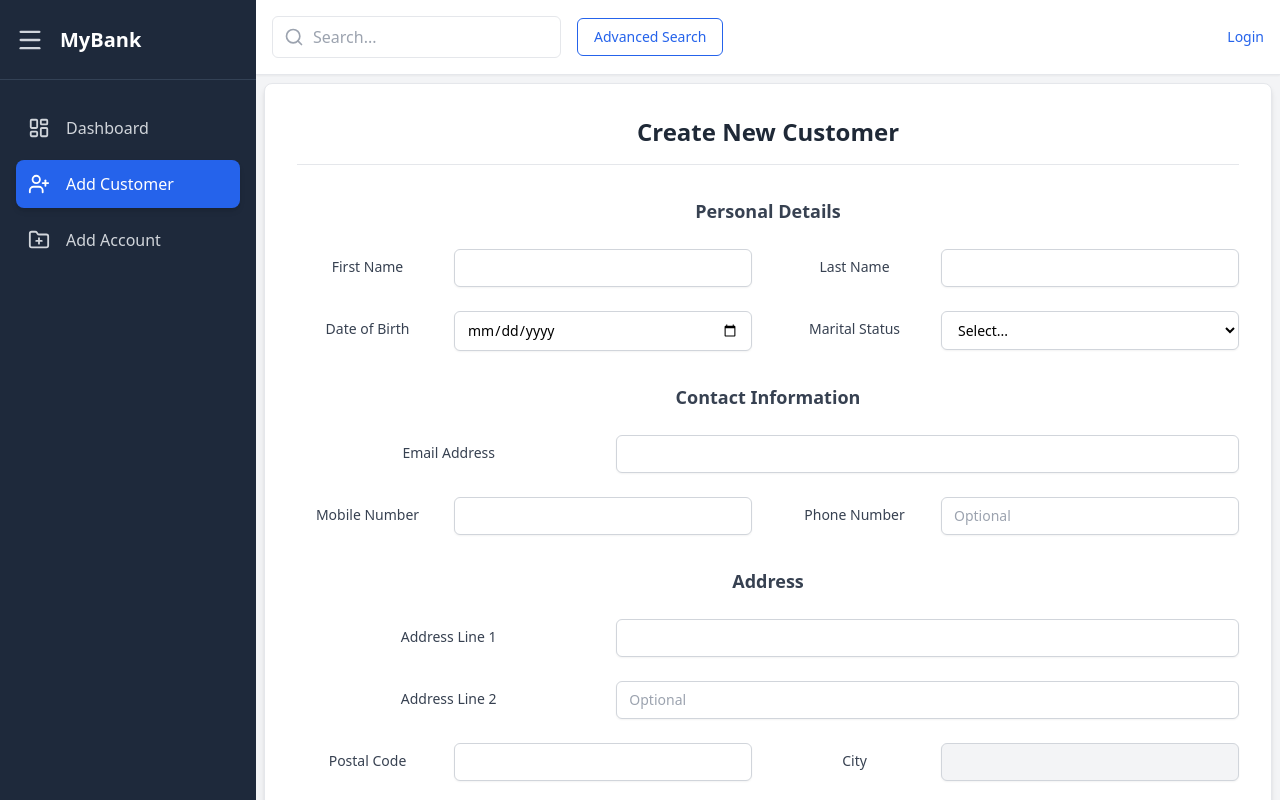
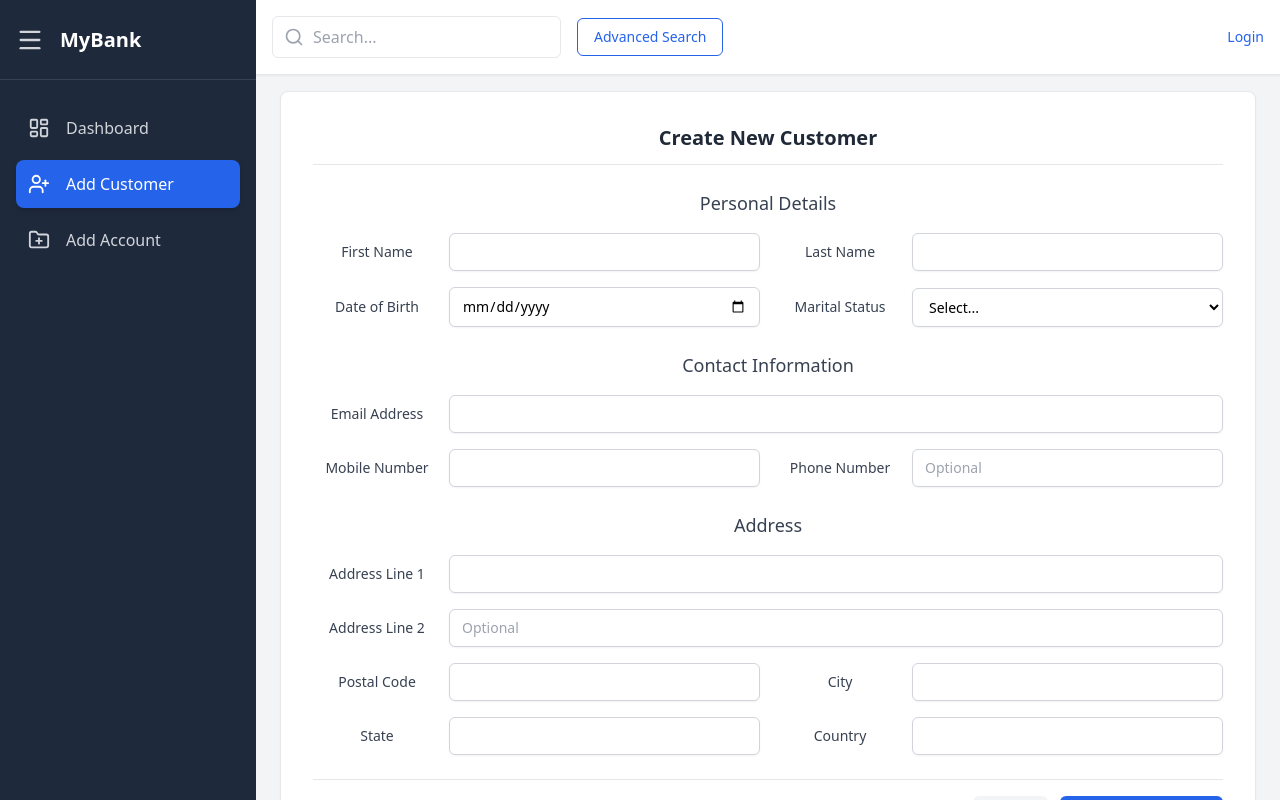
Before and after one commit to himanshu-hembram/BankingApp, a React (Vite) app in the folder Frontend/: page /customer in a window 1280 px wide. Shown: the top 800 px of the page. Built offline with nearby package versions, Linux system fonts and the light colour scheme; no server answers.

Commit message:
layout fixed

```diff
--- a/Frontend/src/layout/Layout.jsx
+++ b/Frontend/src/layout/Layout.jsx
@@ -10,19 +10,20 @@ function Layout({ children }) {
   };
 
   return (
-    <div className="relative min-h-screen bg-gray-100 font-sans">
-      {/* Sidebar is now position: fixed */}
+    <div className="relative min-h-screen bg-gray-100 font-sans flex">
+      {/* Sidebar */}
       <Sidebar isOpen={isSidebarOpen} toggleSidebar={toggleSidebar} />
 
-      {/* Main Content Area */}
+      {/* Main Content */}
       <div
         className={`flex-1 flex flex-col transition-all duration-300 ease-in-out ${
-          isSidebarOpen ? 'pl-64' : 'pl-20'
+          isSidebarOpen ? 'ml-64' : 'ml-20'
         }`}
       >
         <Header />
         <main className="flex-1 overflow-y-auto">
-          <div className="container px-2 py-2">
+          {/* Full width content wrapper */}
+          <div className="w-full px-4 py-4 md:px-6">
             {children}
           </div>
         </main>
--- a/Frontend/src/pages/AddCustomerPage.jsx
+++ b/Frontend/src/pages/AddCustomerPage.jsx
@@ -1,12 +1,12 @@
 import React, { useState } from 'react';
 import { Loader2, Save, X, CheckCircle } from 'lucide-react';
-import api from '../lib/api'; // We will use this to make the API call
+import api from '../lib/api';
 
 const POSTAL_CODE_API = 'https://api.zippopotam.us/in/';
 
 const initialFormState = {
-  firstName: '', lastName: '', address1: '', address2: '', emailId: '', phone: '',
-  mobile: '', dob: '', maritalStatus: '', postalCode: '', city: '', state: '', country: '',
+  FirstName: '', LastName: '', Address1: '', Address2: '', EmailID: '', Phone: '',
+  Mobile: '', DOB: '', MaritalStatus: '', ZIPCode: '', CityName: '', StateName: '', CountryName: '',
 };
 
 function AddCustomerPage() {
@@ -26,15 +26,24 @@ function AddCustomerPage() {
     const postalCode = e.target.value;
     handleChange(e);
     if (postalCode.length > 5) {
-      setIsPostalLoading(true); setPostalError('');
+      setIsPostalLoading(true);
+      setPostalError('');
       try {
         const response = await fetch(`${POSTAL_CODE_API}${postalCode}`);
         if (!response.ok) throw new Error('Invalid Postal Code');
         const data = await response.json();
         const location = data.places[0];
-        setFormData(prev => ({ ...prev, city: location['place name'], state: location['state'], country: data['country'] }));
-      } catch (err) { setPostalError(err.message); }
-      finally { setIsPostalLoading(false); }
+        setFormData(prev => ({
+          ...prev,
+          CityName: location['place name'],
+          StateName: location['state'],
+          CountryName: data['country'],
+        }));
+      } catch (err) {
+        setPostalError(err.message);
+      } finally {
+        setIsPostalLoading(false);
+      }
     }
   };
 
@@ -45,17 +54,13 @@ function AddCustomerPage() {
     setSuccessMessage('');
 
     try {
-      // The API call is now made directly in this file using the 'api' instance.
-      // Replace '/api/customers' with your actual backend endpoint.
-      console.log('Submitting form data:', formData);
       await api.post('/customers', formData);
-
       setSuccessMessage('Customer has been saved successfully!');
-      setFormData(initialFormState); // Reset form on success
-
+      setFormData(initialFormState);
     } catch (err) {
-      // Check for a specific error message from the backend, otherwise show a generic one.
-      const errorMessage = err.response?.data?.detail || 'Failed to save customer. Please try again.';
+      const errorMessage =
+        err.response?.data?.detail ||
+        'Failed to save customer. Please try again.';
       setSubmitError(errorMessage);
     } finally {
       setIsSubmitting(false);
@@ -63,48 +68,62 @@ function AddCustomerPage() {
   };
 
   return (
-    <div className="max-w-5xl mx-auto">
-      <div className="bg-white p-6 md:p-8 rounded-lg shadow-md border border-gray-200">
-        <h3 className="text-2xl font-semibold text-gray-800 border-b pb-4 mb-8">Create New Customer</h3>
-        <form onSubmit={handleSubmit} className="space-y-8">
-
+    <div className="w-full h-full">
+      <div className="bg-white p-6 md:p-8 rounded-lg shadow-sm border border-gray-200 w-full">
+        <h3 className="text-xl font-semibold text-gray-800 border-b pb-3 mb-6">
+          Create New Customer
+        </h3>
+        <form onSubmit={handleSubmit} className="space-y-6">
+          {/* Personal Details */}
           <fieldset>
-            <legend className="text-lg font-semibold text-gray-700 mb-6">Personal Details</legend>
-            <div className="grid grid-cols-1 md:grid-cols-2 gap-x-8 gap-y-6">
-              <FormField label="First Name" name="FirstName" value={formData.firstName} onChange={handleChange} required />
-              <FormField label="Last Name" name="LastName" value={formData.lastName} onChange={handleChange} required />
-              <FormField label="Date of Birth" name="DOB" type="date" value={formData.dob} onChange={handleChange} required />
-              <FormField label="Marital Status" name="MaritalStatus" type="select" value={formData.maritalStatus} onChange={handleChange} required>
-                <option value="">Select...</option><option value="Single">Single</option><option value="Married">Married</option><option value="Divorced">Divorced</option>
+            <legend className="text-lg font-medium text-gray-700 mb-4">
+              Personal Details
+            </legend>
+            <div className="grid grid-cols-1 md:grid-cols-2 gap-4">
+              <FormField label="First Name" name="FirstName" value={formData.FirstName} onChange={handleChange} required />
+              <FormField label="Last Name" name="LastName" value={formData.LastName} onChange={handleChange} required />
+              <FormField label="Date of Birth" name="DOB" type="date" value={formData.DOB} onChange={handleChange} required />
+              <FormField label="Marital Status" name="MaritalStatus" type="select" value={formData.MaritalStatus} onChange={handleChange} required>
+                <option value="">Select...</option>
+                <option value="Single">Single</option>
+                <option value="Married">Married</option>
+                <option value="Divorced">Divorced</option>
               </FormField>
             </div>
           </fieldset>
 
+          {/* Contact */}
           <fieldset>
-            <legend className="text-lg font-semibold text-gray-700 mb-6">Contact Information</legend>
-            <div className="grid grid-cols-1 md:grid-cols-2 gap-x-8 gap-y-6">
-              <FormField label="Email Address" name="EmailID" type="email" value={formData.emailId} onChange={handleChange} required className="md:col-span-2"/>
-              <FormField label="Mobile Number" name="Mobile" type="tel" value={formData.mobile} onChange={handleChange} required />
-              <FormField label="Phone Number" name="Phone" type="tel" value={formData.phone} onChange={handleChange} placeholder="Optional" />
+            <legend className="text-lg font-medium text-gray-700 mb-4">
+              Contact Information
+            </legend>
+            <div className="grid grid-cols-1 md:grid-cols-2 gap-4">
+              <FormField label="Email Address" name="EmailID" type="email" value={formData.EmailID} onChange={handleChange} required className="md:col-span-2" />
+              <FormField label="Mobile Number" name="Mobile" type="tel" value={formData.Mobile} onChange={handleChange} required />
+              <FormField label="Phone Number" name="Phone" type="tel" value={formData.Phone} onChange={handleChange} placeholder="Optional" />
             </div>
           </fieldset>
 
+          {/* Address */}
           <fieldset>
-            <legend className="text-lg font-semibold text-gray-700 mb-6">Address</legend>
-            <div className="grid grid-cols-1 md:grid-cols-2 gap-x-8 gap-y-6">
-              <FormField label="Address Line 1" name="Address1" value={formData.address1} onChange={handleChange} required className="md:col-span-2"/>
-              <FormField label="Address Line 2" name="Address2" value={formData.address2} onChange={handleChange} placeholder="Optional" className="md:col-span-2"/>
-              <FormField label="Postal Code" name="ZIPCode" value={formData.postalCode} onChange={handlePostalCodeChange} required loading={isPostalLoading} error={postalError} />
-              <FormField label="City" name="CityName" value={formData.city} onChange={handleChange} readOnly />
-              <FormField label="State" name="StateName" value={formData.state} onChange={handleChange} readOnly />
-              <FormField label="Country" name="CountryName" value={formData.country} onChange={handleChange} readOnly />
+            <legend className="text-lg font-medium text-gray-700 mb-4">
+              Address
+            </legend>
+            <div className="grid grid-cols-1 md:grid-cols-2 gap-4">
+              <FormField label="Address Line 1" name="Address1" value={formData.Address1} onChange={handleChange} required className="md:col-span-2" />
+              <FormField label="Address Line 2" name="Address2" value={formData.Address2} onChange={handleChange} placeholder="Optional" className="md:col-span-2" />
+              <FormField label="Postal Code" name="ZIPCode" value={formData.ZIPCode} onChange={handlePostalCodeChange} required loading={isPostalLoading} error={postalError} />
+              <FormField label="City" name="CityName" value={formData.CityName} onChange={handleChange}  />
+              <FormField label="State" name="StateName" value={formData.StateName} onChange={handleChange}  />
+              <FormField label="Country" name="CountryName" value={formData.CountryName} onChange={handleChange}  />
             </div>
           </fieldset>
 
-          <div className="pt-6 mt-8 border-t border-gray-200">
-            {successMessage && <div className="flex items-center p-4 mb-4 text-sm text-green-800 bg-green-100 rounded-lg"><CheckCircle size={20} className="mr-3"/>{successMessage}</div>}
-            {submitError && <div className="flex items-center p-4 mb-4 text-sm text-red-800 bg-red-100 rounded-lg"><X size={20} className="mr-3"/>{submitError}</div>}
-            <div className="flex justify-end items-center gap-4">
+          {/* Submit */}
+          <div className="pt-4 border-t border-gray-200">
+            {successMessage && <div className="flex items-center p-3 mb-3 text-sm text-green-800 bg-green-100 rounded-md"><CheckCircle size={18} className="mr-2"/>{successMessage}</div>}
+            {submitError && <div className="flex items-center p-3 mb-3 text-sm text-red-800 bg-red-100 rounded-md"><X size={18} className="mr-2"/>{submitError}</div>}
+            <div className="flex justify-end gap-3">
               <button type="button" className="px-4 py-2 text-sm font-medium text-gray-600 bg-gray-100 rounded-md hover:bg-gray-200">Cancel</button>
               <button type="submit" disabled={isSubmitting} className="flex items-center justify-center px-5 py-2 text-sm font-medium text-white bg-blue-600 rounded-md hover:bg-blue-700 disabled:bg-blue-400">
                 {isSubmitting ? <Loader2 size={16} className="mr-2 animate-spin"/> : <Save size={16} className="mr-2"/>}
@@ -118,19 +137,18 @@ function AddCustomerPage() {
   );
 }
 
-// FormField component with an inline layout
 const FormField = ({ label, name, type = 'text', children, className = '', loading, error, ...props }) => {
   const InputComponent = type === 'select' ? 'select' : 'input';
 
   return (
-    <div className={`grid grid-cols-1 sm:grid-cols-3 sm:items-start sm:gap-4 ${className}`}>
-      <label htmlFor={name} className="block text-sm font-medium text-gray-700 mb-1 sm:mb-0 sm:pt-2">
-        {label}
-      </label>
-      <div className="relative sm:col-span-2">
+    <div className={`flex flex-col sm:flex-row sm:items-center gap-2 ${className}`}>
+      <label htmlFor={name} className="w-32 text-sm font-medium text-gray-700 shrink-0">{label}</label>
+      <div className="relative flex-1">
         <InputComponent
-          id={name} name={name} type={type}
-          className={`w-full px-3 py-2 text-sm border rounded-md shadow-sm transition-colors ${props.readOnly ? 'bg-gray-100 border-gray-300' : 'bg-white border-gray-300 focus:ring-1 focus:ring-blue-500 focus:border-blue-500'}`}
+          id={name}
+          name={name}
+          type={type}
+          className={`w-full px-3 py-2 text-sm border rounded-md shadow-sm ${props.readOnly ? 'bg-gray-100 border-gray-300' : 'bg-white border-gray-300 focus:ring-1 focus:ring-blue-500 focus:border-blue-500'}`}
           {...props}
         >
           {children}
```
